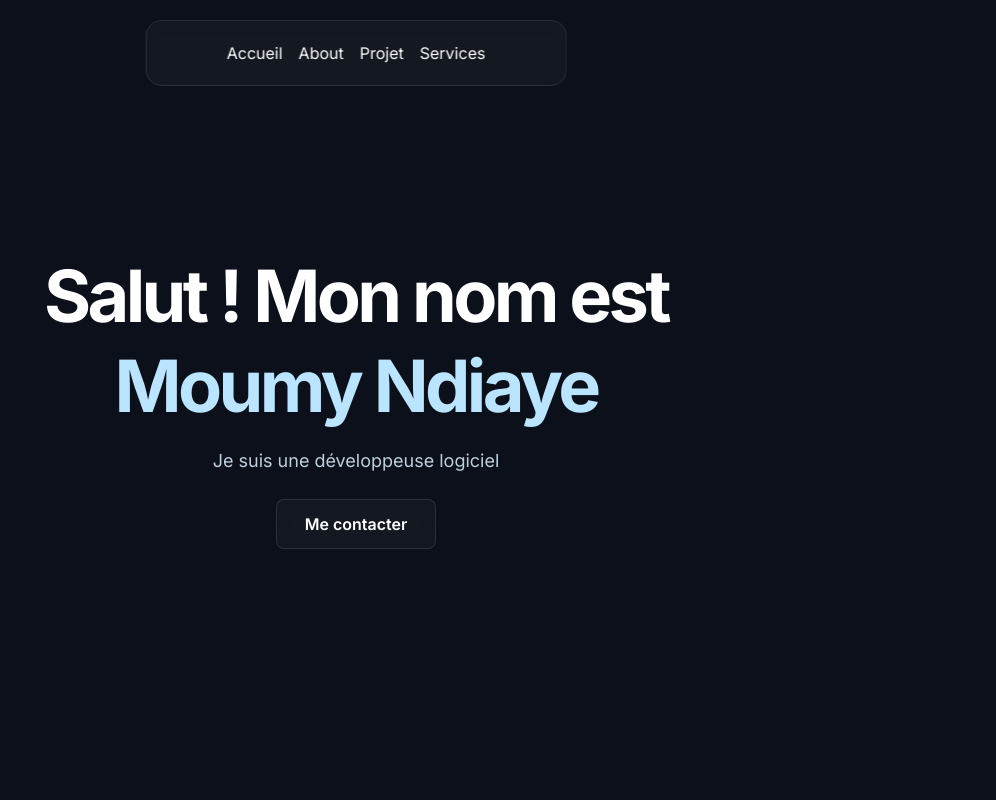
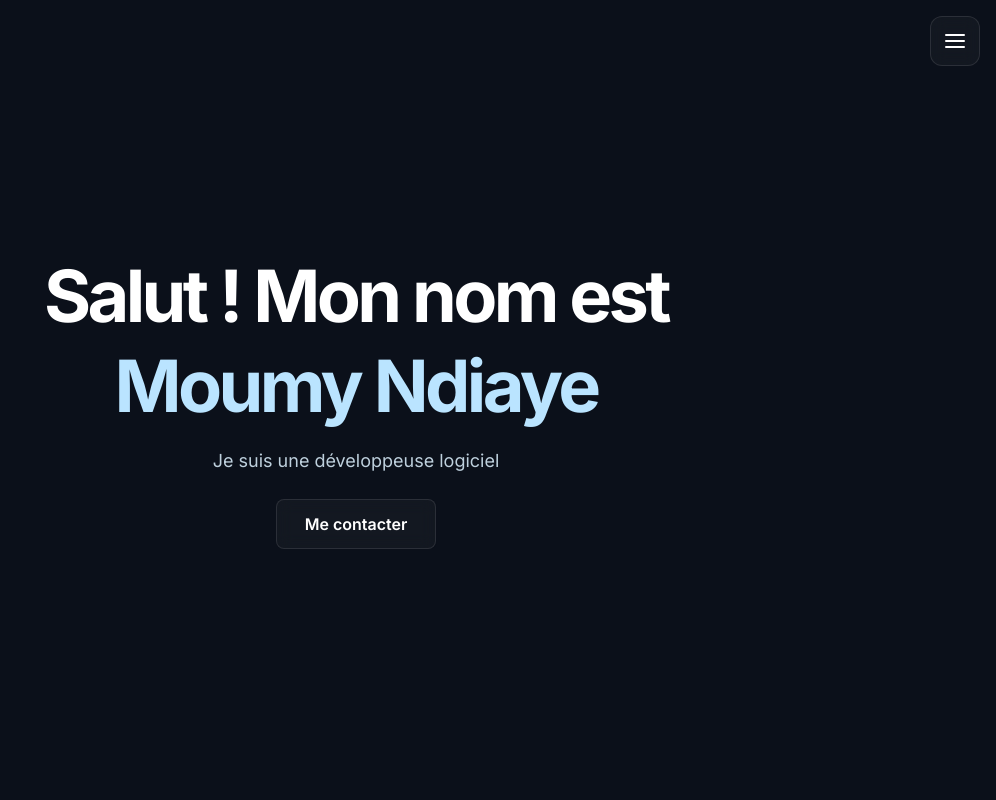
Before and after one commit to NMoumy/portfolio, a Next.js app: page / in a window 1280 px wide. Shown: the top 800 px of the page, without its empty margins (284-1280 px from the left). Built offline with nearby package versions, Linux system fonts and the light colour scheme.

Commit message:
Fonctionnalité du menu de navigation

```diff
--- a/src/components/layout/Footer.tsx
+++ b/src/components/layout/Footer.tsx
@@ -1,9 +1,11 @@
-import React from 'react'
+import React from "react";
 
 const Footer = () => {
   return (
-    <footer className='h-25 glassmorphic'>Copyright ©2025 Moumy Ndiaye</footer>
-  )
-}
+    <footer className="h-25 glassmorphic text-center flex-center">
+      <p className="text-sm">Copyright ©2025 Moumy Ndiaye</p>
+    </footer>
+  );
+};
 
-export default Footer
+export default Footer;
--- a/src/components/ui/NavBar.tsx
+++ b/src/components/ui/NavBar.tsx
@@ -1,15 +1,53 @@
-import Link from "next/link";
-import React from "react";
+"use client";
+
+import React, { useState } from "react";
+import { FiMenu, FiX } from "react-icons/fi";
+import NavLink from "./NavLink";
 
 const NavBar = () => {
+  const [isOpen, setIsOpen] = useState(false);
+  const toggleMenu = () => setIsOpen(!isOpen);
+
+  const navItems = [
+    { href: "#hero", label: "Home" },
+    { href: "#about", label: "About" },
+    { href: "#projects", label: "Work" },
+    { href: "#contact", label: "Contact" },
+  ];
+
   return (
-    <nav className="top-5 left-1/2 transform -translate-x-1/2 glassmorphic z-50 px-20 py-5 fixed rounded-2xl">
-      <div className="flex gap-4 text-white">
-        <Link href="#hero">Accueil</Link>
-        <Link href="#about">About</Link>
-        <Link href="#projects">Projet</Link>
-        <Link href="#services">Services</Link>
+    <nav className="fixed top-0 left-0 w-full z-50 bg-transparent p-4">
+      <div className="flex justify-end items-center">
+        <button
+          onClick={toggleMenu }
+          className={`text-white text-2xl p-3 glassmorphic rounded-xl focus:outline-none transition-all duration-200 ${
+    isOpen ? "hidden" : ""
+  }`}
+        >
+          <FiMenu />
+        </button>
       </div>
+
+      {isOpen && (
+        <div className="fixed top-0 right-0 h-1/3 w-50 glassmorphic shadow-lg overflow-hidden z-50 p-4 rounded-xl m-4 flex flex-col justify-center items-center">
+          <button
+            onClick={toggleMenu}
+            className="absolute top-0 p-3 right-0 text-2xl bg-secondary rounded-xl border border-white/10 hover:text-red-800"
+          >
+            <FiX />
+          </button>
+          <ul className="w-full text-center space-y-3">
+            {navItems.map((item) => (
+              <NavLink
+                key={item.href}
+                href={item.href}
+                label={item.label}
+                onClick={toggleMenu}
+              />
+            ))}
+          </ul>
+        </div>
+      )}
     </nav>
   );
 };
--- /dev/null
+++ b/src/components/ui/NavLink.tsx
@@ -0,0 +1,26 @@
+"use client";
+
+import Link from "next/link";
+import React from "react";
+
+type NavLinkProps = {
+  href: string;
+  label: string;
+  onClick?: () => void;
+};
+
+const NavLink: React.FC<NavLinkProps> = ({ href, label, onClick }) => {
+  return (
+    <li>
+      <Link
+        href={href}
+        onClick={onClick}
+        className="block text-white hover:bg-secondary hover:border border-white/10 rounded-md px-3 py-2 transition"
+      >
+        {label}
+      </Link>
+    </li>
+  );
+};
+
+export default NavLink;
```
